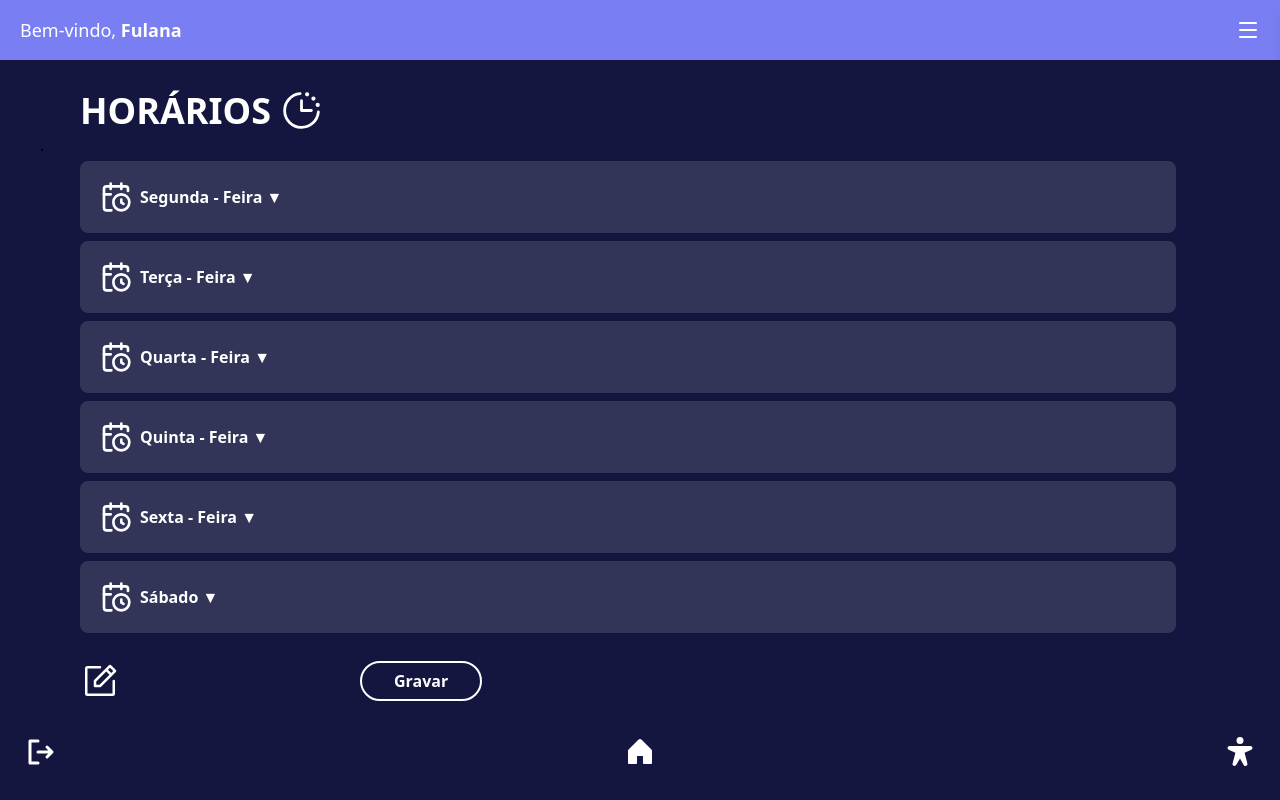
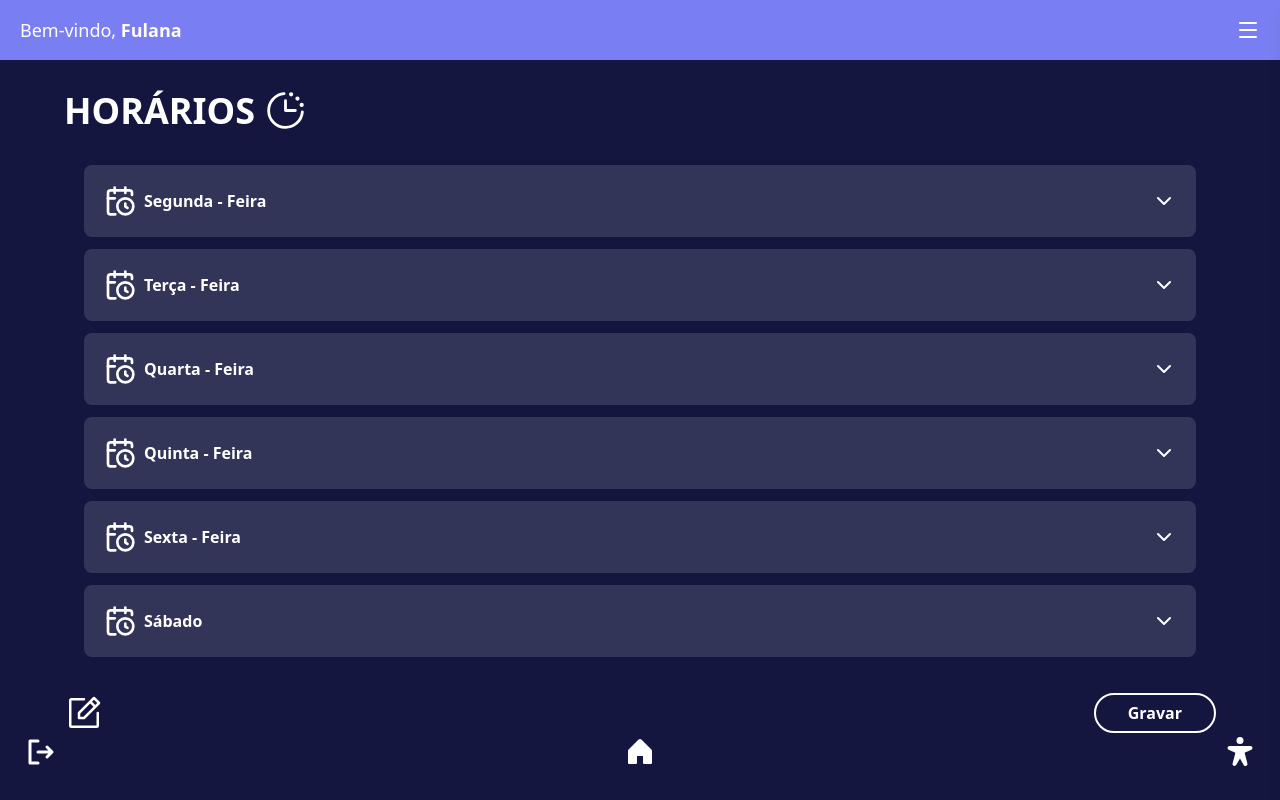
Before and after one commit to JarJv/agenda-do-aluno, a React (Vite) app: page /horario in a window 1280 px wide. Built offline with nearby package versions, Linux system fonts and the light colour scheme.

Commit message:
O campo de Horários foi arrumado e aplicado aos padrões do Figma, alguns erros de alinhamento que ocorriam no antigo protótipo foram arrumados e o display do pop-up que é aberto foi arrumado

```diff
--- a/src/pages/Horario.tsx
+++ b/src/pages/Horario.tsx
@@ -2,17 +2,18 @@ import '../assets/style.css'
 import BordedButton from '../components/BordedButton.tsx';
 import { ClockCountdownIcon } from '@phosphor-icons/react';
 import { CalendarClock } from 'lucide-react';
+import { ChevronUp } from 'lucide-react';
+import { ChevronDown } from 'lucide-react';
 import { NotePencilIcon } from '@phosphor-icons/react';
 import { useState } from 'react';
 
-
 export default function Horario(){
 
-    const [aberto, setAberto] = useState(null);
+    const [aberto, setAberto] = useState<number | null >(null);
 
-    function toggleDia(id){
+    function toggleDia(id: number){
         setAberto(aberto === id ? null : id);
-    }
+    };
 
     const dias = [
         "Segunda - Feira",
@@ -24,64 +25,89 @@ export default function Horario(){
     ];
 
     return(
-        <div className='p-7 px-10'>
+        <div className='flex flex-col p-7 justify-center px-6'>
+
+            {/* Título */}
             <div className='flex items-center gap-2 px-10'>
                 <p className='text-white font-black text-4xl uppercase'>Horários</p>
                 <ClockCountdownIcon size={45} color="#fff"/>
             </div>
 
-            <p className='gap-10'> .</p>
+            <div className='my-4'></div>
+
             {dias.map((dia, index) => (
                 <div
                     key={index}
-                  className='flex-column items-center px-10 p-1 font-black'
-                  style={{ width: "98%" }}
+                    className="mb-3 font-black w-full box-border px-15"
                 >
+                    {/* AGRUPAMENTO: cabeçalho + conteúdo expandido */}
+                    <div className="bg-[#323558] rounded-lg overflow-hidden transition-all">
+
                         {/* Cabeçalho clicável */}
                         <div
                             onClick={() => toggleDia(index)}
-                        style={{
-                            background: "#323558",
-                            cursor: "pointer",
-                            borderRadius: "8px",
-                        }}>
-                        <p className='flex items-center gap-2 p-5 text-white r-10'>
+                            className="cursor-pointer p-5 flex items-center justify-between text-white"
+                        >
+                            {/* Esquerda: ícone + dia */}
+                            <div className="flex items-center gap-2">
                                 <CalendarClock size={32} color="#fff"/>
-                            {aberto === index ? `${dia} ▲` : `${dia} ▼`}
-                        </p>
+                                <span>{dia}</span>
                             </div>
 
-                    {/* Conteúdo expandido */}
+                            {/* Direita: seta */}
+                            <span>
+                                {aberto === index ? <ChevronUp></ChevronUp> : <ChevronDown></ChevronDown>}
+                            </span>
+                        </div>
+
+                        {/* Pop-up colado ao cabeçalho */}
                         {aberto === index && (
-                        <div
-                            style={{
-                                marginTop: "10px",
-                                padding: "15px",
-                                background: "#323558",
-                                borderRadius: "8px",
-                                display: "flex",
-                                flexDirection: "column",
-                                gap: "10px",
-                            }}
-                        >
+                            <div className="px-7 py-2 pb-5 flex flex-col gap-5">
+
+                                <div className="flex flex-col gap-1">
                                     <p className='text-white'>1° Aula:</p>
-                            <input type="text" placeholder="Digite Aqui" />
+                                    <input
+                                        type="text"
+                                        className="w-full p-2 rounded-lg bg-[#141640] text-white outline-none"
+                                    />
+                                </div>
 
+                                <div className="flex flex-col gap-1">
                                     <p className='text-white'>2° Aula:</p>
-                            <input type="text" placeholder="Digite Aqui" />
+                                    <input
+                                        type="text"
+                                        className="w-full p-2 rounded-lg bg-[#141640] text-white outline-none"
+                                    />
+                                </div>
 
+                                <div className="flex flex-col gap-1">
                                     <p className='text-white'>3° Aula:</p>
-                            <input type="text" placeholder="Digite Aqui" />
+                                    <input
+                                        type="text"
+                                        className="w-full p-2 rounded-lg bg-[#141640] text-white outline-none"
+                                    />
+                                </div>
 
+                                <div className="flex flex-col gap-1">
                                     <p className='text-white'>4° Aula:</p>
-                            <input type="text" placeholder="Digite Aqui" />
+                                    <input
+                                        type="text"
+                                        className="w-full p-2 rounded-lg bg-[#141640] text-white outline-none"
+                                    />
+                                </div>
+
                             </div>
                         )}
+
+                    </div>
                 </div>
             ))}
 
-            <div className='flex items-center gap-60 px-10 p-6'>
-                <button><NotePencilIcon size={40} color="#fff"/></button>
+            {/* Rodapé botões */}
+            <div className='flex items-center justify-between px-10 p-6'>
+                <button className='cursor-pointer'>
+                    <NotePencilIcon size={40} color="#fff"/>
+                </button>
                 <BordedButton>Gravar</BordedButton>
             </div>
         </div>
```
Lines whose indentation alone changed are shown as unchanged.
